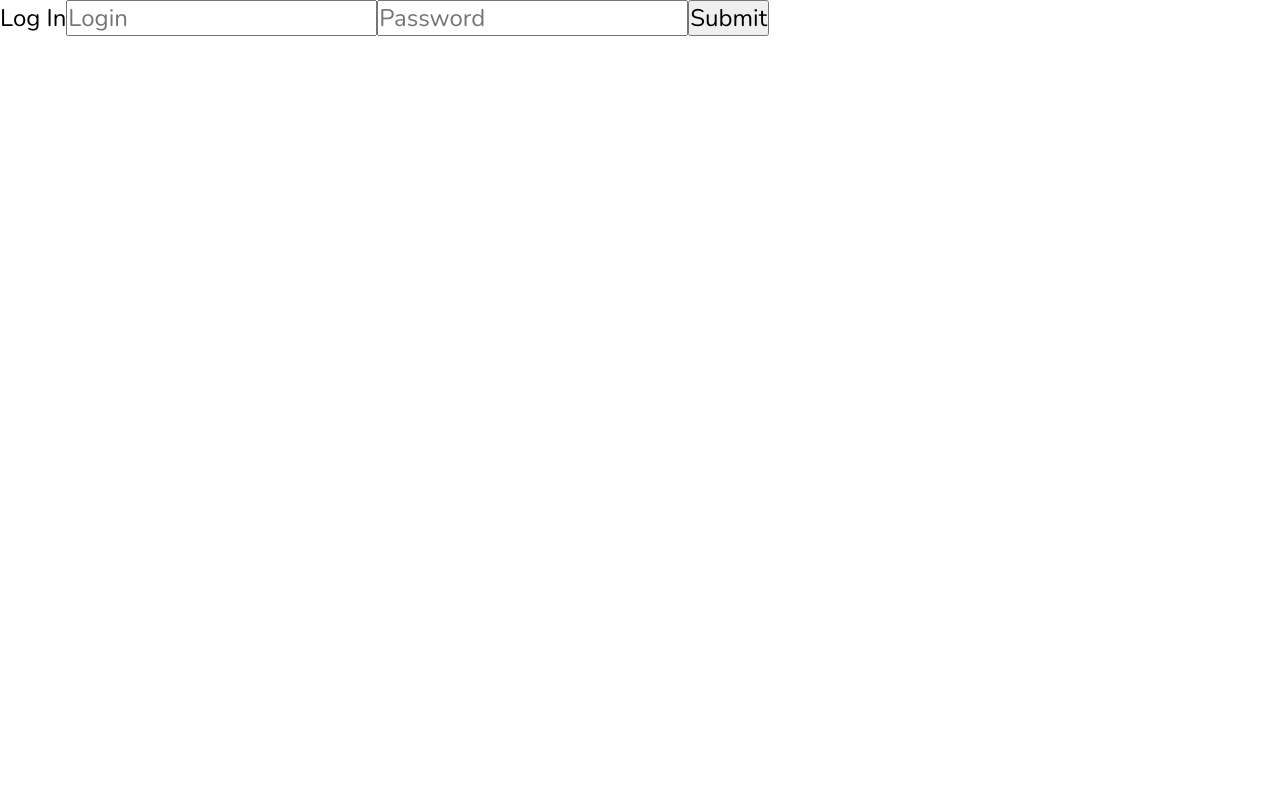
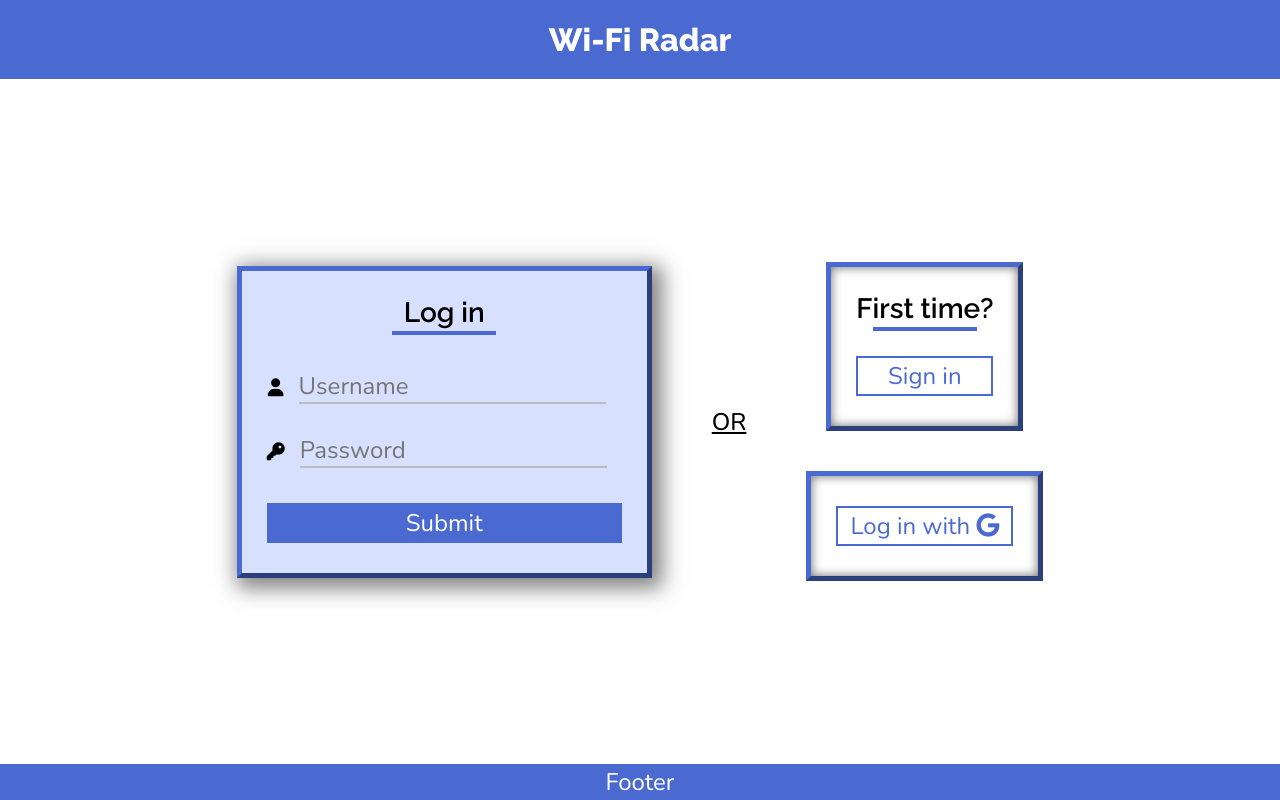
Before and after one commit to PutskouDzmitry/GraduateWork-Team, a React (Create React App) app in the folder client/: page /login in a window 1280 px wide. Built offline with nearby package versions, Linux system fonts and the light colour scheme.

Commit message:
feat: login + signin pages

```diff
--- a/client/src/App.jsx
+++ b/client/src/App.jsx
@@ -14,14 +14,21 @@ function App() {
       <>
         <Switch>
           <Route path="/login">
-            <LogInForm />
+            <Header withLoginButton={false} />
+            <LogInForm type={"login"} />
+            <Footer />
+          </Route>
+          <Route path="/register">
+            <Header withLoginButton={false} />
+            <LogInForm type={"signin"} />
+            <Footer />
           </Route>
           <Route path="/">
+            <Header withLoginButton={true} />
             <Sidebar />
-            <Header />
             <Main />
+            <RouterSettings />
             <Footer />
-            <RouterSettings />
           </Route>
         </Switch>
       </>
--- a/client/src/components/Header/index.jsx
+++ b/client/src/components/Header/index.jsx
@@ -4,9 +4,11 @@ import LoginLogoutButton from "../LoginLogoutButton";
 
 import "./index.scss";
 
-function Header() {
+function Header({ withLoginButton }) {
   return (
     <div className="header">
+      {withLoginButton ? (
+        <>
           <button
             style={{ visibility: "hidden" }}
             className="button button_alt"
@@ -14,6 +16,24 @@ function Header() {
           ></button>
           <p className="header__text">Wi-Fi Radar</p>
           <LoginLogoutButton className="button button_alt" />
+        </>
+      ) : (
+        <>
+          <button
+            style={{ visibility: "hidden" }}
+            className="button button_alt"
+            disabled
+          >
+            Log In
+          </button>
+          <p className="header__text">Wi-Fi Radar</p>
+          <button
+            style={{ visibility: "hidden" }}
+            className="button button_alt"
+            disabled
+          ></button>
+        </>
+      )}
     </div>
   );
 }
--- a/client/src/components/LogInForm/index.jsx
+++ b/client/src/components/LogInForm/index.jsx
@@ -1,31 +1,126 @@
-import React from "react";
+import React, { useRef } from "react";
 import PropTypes from "prop-types";
 import { useDispatch, useSelector } from "react-redux";
 import { userLogIn } from "../../store/actions/userActions";
 import { useHistory } from "react-router-dom";
 
-function LogInForm(props) {
+import "./index.scss";
+
+function LogInForm({ type }) {
   const dispatch = useDispatch();
   const history = useHistory();
+  const loginUsername = useRef(null);
+  const loginPassword = useRef(null);
+  const signinUsername = useRef(null);
+  const signinPassword = useRef(null);
 
   const handleLogIn = async () => {
     var xhr = new XMLHttpRequest();
     let formData = new FormData();
-      const username = document.getElementById('login').value;
-      const password = document.getElementById('password').value;
-      console.log(username, password)
+    // const username = document.getElementById("login").value;
+    // const password = document.getElementById("password").value;
+    const username = loginUsername.current.value;
+    const password = loginPassword.current.value;
+    console.log(username, password);
     formData.append("login", username);
     formData.append("password", password);
     xhr.open("POST", "http://localhost:8080/auth/login", true);
     xhr.send(formData);
-  }
+  };
+
+  const handleGoogleLogIn = async () => {};
+
+  const handleSignIn = async () => {};
 
   return (
-    <div>
-        Log In
-        <input type="text" id="login" placeholder="Login" />
-        <input type="password" id="password" placeholder="Password" />
-        <button onClick={handleLogIn}>Submit</button>
+    <div className="main-block">
+      {type === "login" ? (
+        <>
+          <div className="login-block">
+            <p className="login-block__header">Log in</p>
+            <hr className="login-block__line" />
+            <div className="login-block__part">
+              <i className="fa-solid fa-user icon"></i>
+              <input
+                ref={loginUsername}
+                className="login-block__input"
+                type="text"
+                id="login"
+                placeholder="Username"
+              />
+            </div>
+            <div className="login-block__part">
+              <i className="fa-solid fa-key icon"></i>
+              <input
+                ref={loginPassword}
+                className="login-block__input"
+                type="password"
+                id="password"
+                placeholder="Password"
+              />
+            </div>
+            <button
+              className="button button_special login-block__button"
+              onClick={handleLogIn}
+            >
+              Submit
+            </button>
+          </div>
+          <div className="block-divider">OR</div>
+          <div className="main-block__part">
+            <div className="login-block secondary">
+              <p className="login-block__header">First time?</p>
+              <hr className="login-block__line" />
+              <button
+                className="button login-block__button single-button"
+                onClick={() => history.push("/register")}
+              >
+                Sign in
+              </button>
+            </div>
+            <div className="block-divider small"></div>
+            <div className="login-block secondary">
+              <button
+                className="button login-block__button single-button"
+                onClick={handleGoogleLogIn}
+              >
+                Log in with <i className="fa-brands fa-google"></i>
+              </button>
+            </div>
+          </div>
+        </>
+      ) : (
+        <div className="login-block">
+          <p className="login-block__header">Sign in</p>
+          <hr className="login-block__line" />
+          <div className="login-block__part">
+            <i className="fa-solid fa-user icon"></i>
+            <input
+              ref={signinUsername}
+              className="login-block__input"
+              type="text"
+              id="login"
+              placeholder="Username"
+            />
+          </div>
+          <div className="login-block__part">
+            <i className="fa-solid fa-key icon"></i>
+            <input
+              ref={signinPassword}
+              className="login-block__input"
+              type="password"
+              id="password"
+              placeholder="Password"
+            />
+          </div>
+          <button
+            className="button button_special login-block__button"
+            onClick={handleSignIn}
+          >
+            Submit
+          </button>
+        </div>
+      )}
     </div>
   );
 }
--- /dev/null
+++ b/client/src/components/LogInForm/index.scss
@@ -0,0 +1,80 @@
+@import "../../styles/constants.scss";
+
+.main-block {
+  display: flex;
+  justify-content: center;
+  align-items: center;
+  flex-direction: row;
+  flex: 1 0 auto;
+
+  &__part {
+    display: flex;
+    justify-content: center;
+    align-items: center;
+    flex-direction: column;
+  }
+}
+
+.login-block {
+  display: flex;
+  justify-content: center;
+  align-items: center;
+  flex-direction: column;
+  padding: 25px;
+  background-color: $light-blue;
+  border: 5px outset $blue;
+  box-shadow: 5px 5px 20px 5px rgba(0, 0, 0, 0.5);
+
+  &__header {
+    font-family: $font-header;
+    font-weight: 600;
+    font-size: 28px;
+  }
+
+  &__line {
+    margin-top: 2px;
+    margin-bottom: 20px;
+    color: $blue;
+    border: 2px solid $blue;
+    background-color: $blue;
+    width: 100px;
+  }
+
+  &__input {
+    border: none;
+    border-bottom: 2px solid $gray;
+    outline: none;
+    margin: 15px;
+    background-color: transparent;
+  }
+
+  &__button {
+    margin-top: 20px !important;
+    width: 100% !important;
+  }
+
+  .single-button {
+    margin-top: 5px !important;
+  }
+
+  &__part {
+    .icon {
+      font-size: 18px;
+    }
+  }
+}
+
+.secondary {
+  background-color: white;
+  box-shadow: 0px 0px 10px 1px rgba(0, 0, 0, 0.5) inset;
+}
+
+.block-divider {
+  font-weight: 500;
+  text-decoration: underline;
+  margin: 60px;
+}
+
+.small {
+  margin: 20px;
+}
```
Lines whose indentation alone changed are shown as unchanged.
